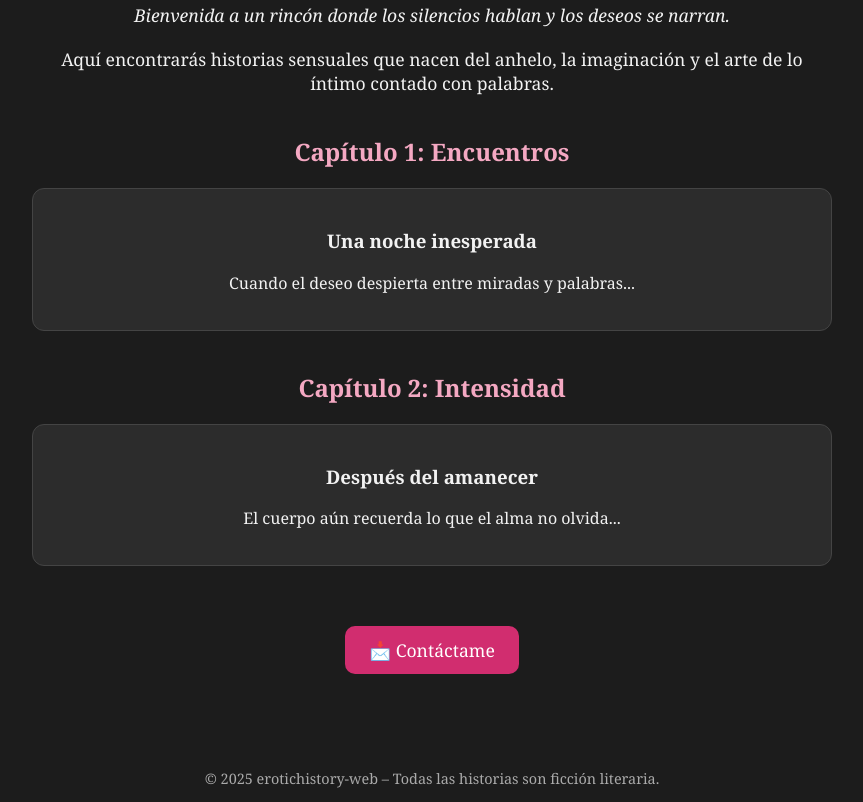
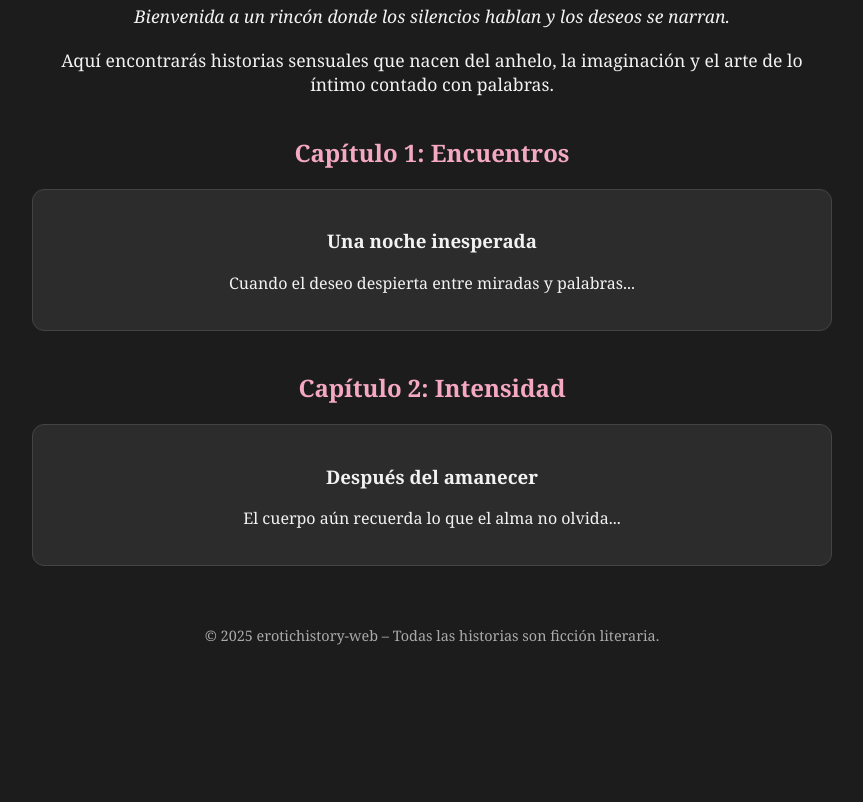
Before and after one commit to Cris2293-dark/erotica-web, a website: page client/index.html in a window 1280 px wide. Shown: the part 120-922 px from the top of the page, without its empty margins (208-1071 px from the left). After the commit the page ends 800 px from the top, so only its background shows below. Drawn offline with Linux system fonts and the light colour scheme.

Commit message:
Modificación en index

```diff
--- a/client/index.html
+++ b/client/index.html
@@ -36,11 +36,6 @@
       </div>
     </section>
 
-    <section class="contacto">
-      <a href="contacto.html" class="boton-contacto">📩 Contáctame</a>
-    </section>
-  </main>
-
   <footer>
     <p>© 2025 erotichistory-web – Todas las historias son ficción literaria.</p>
   </footer>
```
